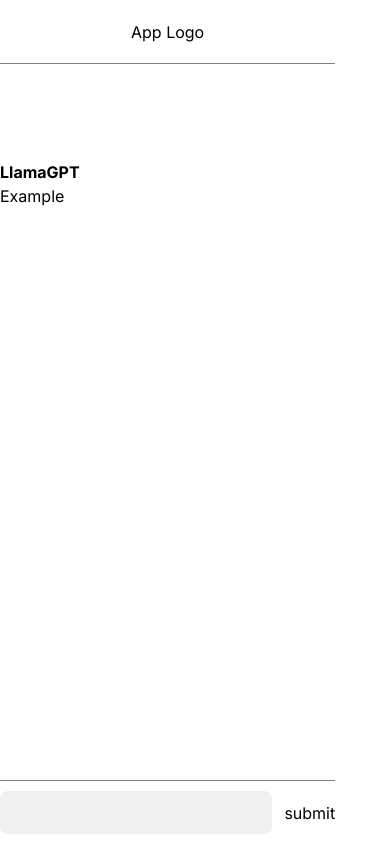
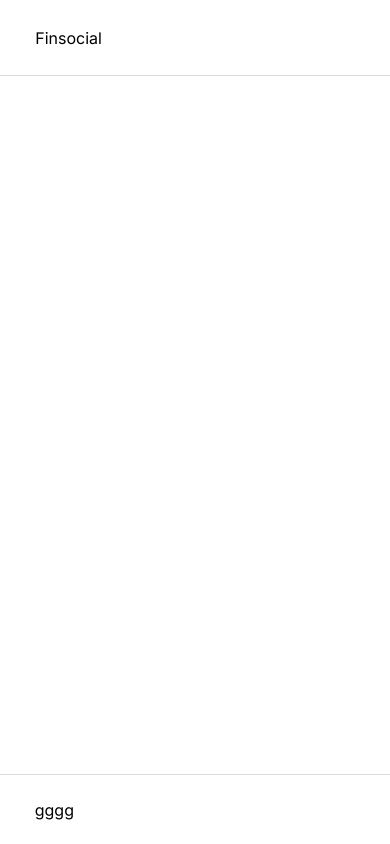
Before and after one commit to Iyanu456/llamaGPT, a Next.js app: page / in a window 390 px wide. Built offline with nearby package versions, Linux system fonts and the light colour scheme.

Commit message:
ui fixes

```diff
--- a/src/app/globals.css
+++ b/src/app/globals.css
@@ -81,42 +81,115 @@ hanko-auth::part(form-item){
   display: none;
 }
 
-.main-container{
+* {
+    padding: 0px;
+    margin: 0px;
+    border: 0px;
+    box-sizing: border-box;
+    font-family: 'Inter', sans-serif;
+    text-decoration: none;
+    outline: none;
+}
+
+.main-container {
     display: grid;
-    grid-template-columns: 16em auto;
+    grid-template-columns: 18em auto;
+}
+.flex {
+  display: flex;
+}
+.gap-1 {
+  gap: 1em;
+}
+a {
+    color: inherit;
+}
+.icon {
+    margin-top: auto;
+    margin-bottom: auto;
+}
+aside {
+    background-color: rgb(248, 248, 248);
+    border-right: 1px solid rgb(216, 216, 216);
+}
+
+.mobile {
+    display: none;
+}
+main {
+  overflow-y: scroll;
 }
 
 header {
-    background: var(color-grey);
-    border-bottom: 1.5px solid grey;
-}
-aside {
-    background: red;
-}
-.input-container {
-    background: var(color-grey);
-    border-top: 1.5px solid grey;
-    z-index: 20;
+  background-color: rgb(255, 255, 255);
+  border-bottom: 1px solid rgb(216, 216, 216);
 }
 
-.input-container > form > input {
-	padding: 0.6em 1.2em;
-	border-radius: 8px;
-	background-color: rgb(240, 240, 241);
+header > h2 {
+  padding: 1em;
+  border-bottom: 1px solid rgb(216, 216, 216);
 }
 
-.chat-container {
-	margin-top: 4em;
-	padding-top: 2em;
-}
-main {
-	height: 100%;
-	display: grid;
-	grid-template-rows: 4em auto 4em;
-}
+nav {
+    border-top: 1px solid rgb(219, 219, 219);
+    background-color: rgb(248, 248, 248);
+  }
 
-@media only screen and (max-width: 600px) {
+@media only screen and (max-width: 780px) {
+    .web {
+        display: none;
+    }
+    .mobile {
+        display: block;
+    }
+
+
   aside {
-    display: none
+    display: none;
+  }
+  .mobile-main-container {
+    position: relative;
+    width: 100%;
+    height: 100svh;
+    overflow-y: scroll;
+  }
+
+  header {
+    position: absolute;
+    top: 0;
+    bottom: auto;
+    width: 100%;
+    display: flex;
+    padding: 1.6em 2.2em;
+    border-bottom: 1px solid rgb(219, 219, 219);
+    background: white;
+    z-index: 20;
+  }
+
+  .main-mobile{
+    position: relative;
+    top: 0;
+    right: 0;
+    left: 0;
+    height: 100svh;
+    padding: 6em 1.2em;
+    bottom: auto;
+  }
+  nav {
+    position: absolute;
+    top: auto;
+    bottom: 0;
+    right: 0;
+    left: 0;
+    display: grid;
+    padding: 1.4em 1.2em;
+    place-items: center;
+    grid-template-columns: 1fr 1fr 1fr 1fr 1fr;
+    border-top: 1px solid rgb(219, 219, 219);
+    background-color: white;
+  }
+  nav > div {
+    margin: auto;
+    cursor: pointer;
   }
 }
--- a/src/app/page.js
+++ b/src/app/page.js
@@ -8,28 +8,36 @@ export default function Home() {
   const [banner, setBanner] = useState(true);
 
   return (
-    <div className="relative main-container w-[100%] h-[100lvh]">
-        <aside></aside>
-        <main>
-            <header className="grid place-items-center">
-                <div>App Logo</div>
-            </header>
-            <div class="chat-container">
-	  {banner && <div>
-		  <h2><b>LlamaGPT</b></h2>
-	  	<div className="example-container">
-	  		<div>Example</div>
-	  	</div>
-	</div>}
-	  </div>
-            <div class="grid place-items-center input-container">
-	  <form className="flex gap-3" onSubmit={(e) => {
-		  e.preventDefault()
-		  !banner ? null : setBanner(false)
-	  }}>
-	  	<input/><button>submit</button>
-	  </form></div>
+  	<>
+	    <div className="relative top-0 bottom-0 w-[100%] h-[100svh] main-container web">
+	        <aside className="px-[1.5em] py-[2em]">
+	            <div className="pl-[1.6em]"></div>
+	        </aside>
+	        <main className="relative">
+	            <div className="grid w-[100%] pt-[10em]">
+	                <header className="w-[100%] fixed top-0 bottom-auto right-0 left-[18em] h-[3em]">
+	                </header>
+
+	                <div class="chat-grp">
+	               </div>
+	            </div>
+	        </main>
+	        <nav className="absolute grid place-items-center top-auto bottom-0 right-0 left-[18em] h-[6.4em]">gggg</nav>
+	    </div>
+	    <div class="mobile-main-container mobile" >
+        <header>
+            <h3>Finsocial</h3>
+        </header>
+        <main class="main-mobile">
+            <div>
+                <div class="post-grp"></div>
+            </div>
         </main>
-	  </div>
+        <nav>
+        	gggg
+        </nav>
+    </div>
+    </>
+
   )
 }
```
